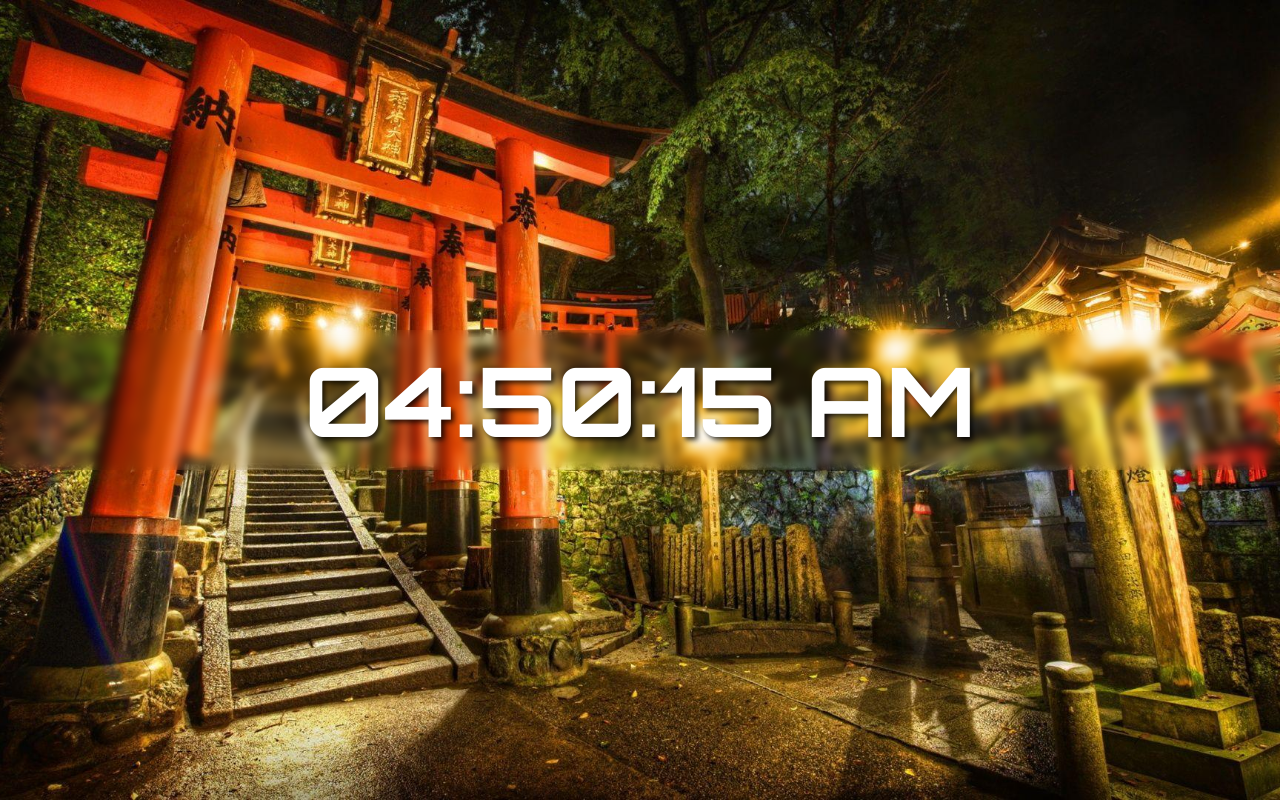
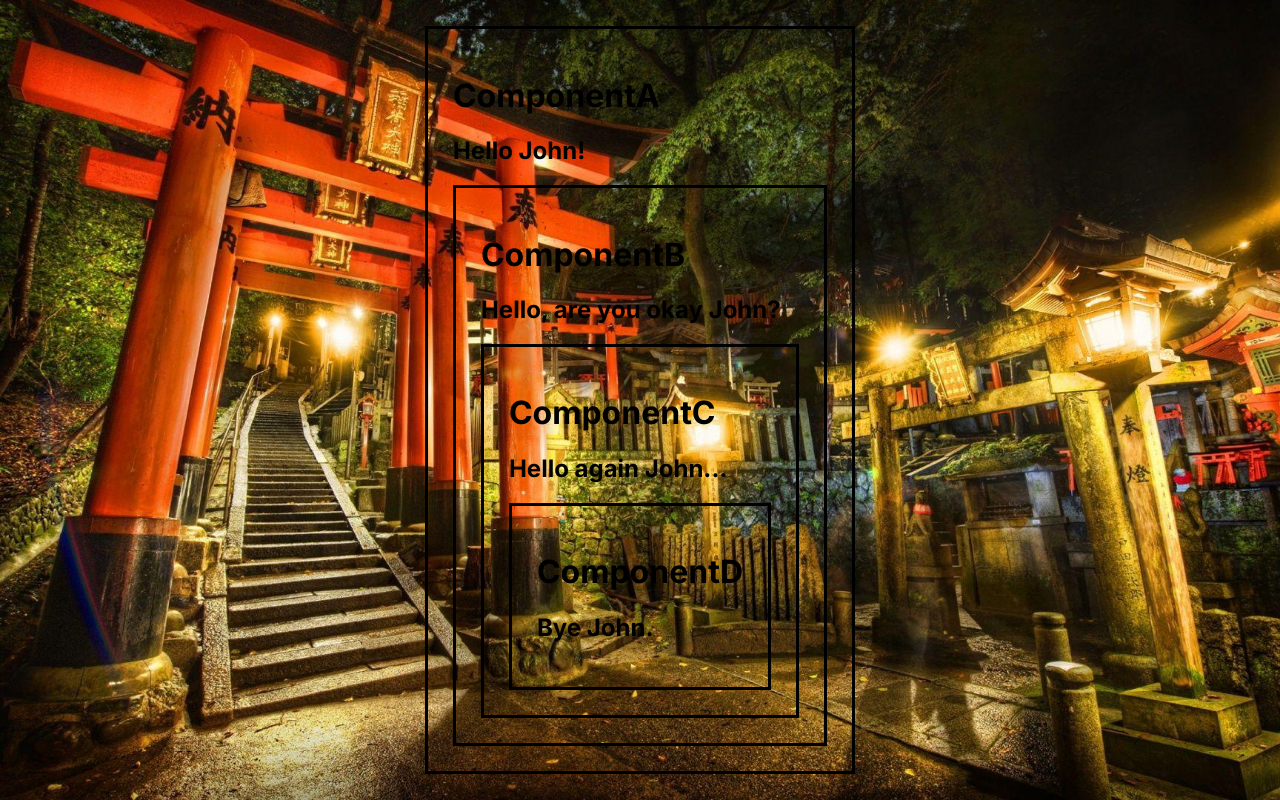
Before and after one commit to loneMatterAT/ReactJS-Fundamental-Series, a React (Vite) app: page / in a window 1280 px wide. Built offline with nearby package versions, Linux system fonts and the light colour scheme; a web font is replaced by a local one.

Commit message:
This is my 19th Series of React Fundamentals of Using useContext() hook.

```diff
--- a/src/01 - React Introduction/App.jsx
+++ b/src/01 - React Introduction/App.jsx
@@ -56,7 +56,10 @@
 // import UseEffect from '../17 - React useEffect/UseEffect.jsx';
 
 // 18 - React Digital Clock Program
-import DigitalClock from '../18 - React Digital Clock Program/DigitalClock.jsx';
+// import DigitalClock from '../18 - React Digital Clock Program/DigitalClock.jsx';
+
+// 19 - React useContext
+import ComponentA from '../19 - React useContext/ComponentA.jsx';
 
 
 function App() {
@@ -270,14 +273,36 @@ function App() {
       // );
 
       // 18 - React Digital Clock Program
+      // return(
+      //   <>
+      //         {/* <DigitalClock/> We can use it multiple times this 'DigitalClock' component */}
+      //         {/* <DigitalClock/>
+      //         <DigitalClock/>
+      //         <DigitalClock/>
+      //         <DigitalClock/>
+      //         <DigitalClock/> */}
+      //   </>
+      // );
+
+      // 19 - React useContext
+      // useContext() = React Hook that allows you to share values
+      //                between multiple level of components
+      //                without passing props through each level
+
+      // Provider Components
+      // 1. import {createContext} from 'react';
+      // 2. export const MyContext = createContext();
+      // 3. <MyContext.Provider value={value}>
+      //      <Child />
+      //    </MyContext.Provider>
+
+      // Consumer Components
+      // 1. import React { useContext } from 'react';
+      //    import { MyContext } from './ComponentA';
+      // 2. const value = useContext(MyContext);
       return(
         <>
-              <DigitalClock/> {/* We can use it multiple times this 'DigitalClock' component*/}
-              {/* <DigitalClock/>
-              <DigitalClock/>
-              <DigitalClock/>
-              <DigitalClock/>
-              <DigitalClock/> */}
+            <ComponentA/>
         </>
       );
 
--- /dev/null
+++ b/src/19 - React useContext/ComponentA.jsx
@@ -0,0 +1,30 @@
+// Importing useState and createContext
+import React, {useState, createContext} from 'react';
+
+// Exporting createContext() function
+export const UserContext = createContext();
+
+// Importing Component B
+import ComponentB from './ComponentB.jsx';
+
+// COMPONENT A = PROVIDER COMPONENT OF COMPONENT B, C, and D
+function ComponentA() {
+  // State variable
+  const [user, setUser] = useState("John");
+
+  return(
+    <>
+        <div className="box-container">
+          <h1>ComponentA</h1>
+          <h2>{`Hello ${user}!`}</h2> {/* ComponentA display username */}
+
+          {/* Component A is ready to be a provider, we don't need a props */}
+          <UserContext.Provider value={user}>
+            <ComponentB user={user}/> {/* Passing a username using props */}
+          </UserContext.Provider>
+        </div>
+    </>
+  );
+}
+
+export default ComponentA;
--- /dev/null
+++ b/src/19 - React useContext/ComponentB.jsx
@@ -0,0 +1,26 @@
+// Importing useContext hook
+import React, {useContext} from 'react';
+
+// Importing UserContext from ComponentA.jsx
+import {UserContext} from './ComponentA.jsx';
+
+
+// Importing Component C
+import ComponentC from './ComponentC.jsx';
+
+function ComponentB() {
+
+  const user = useContext(UserContext); // passing UserContext as an argument
+
+  return(
+    <>
+        <div className="box-container">
+          <h1>ComponentB</h1>
+          <h2>{`Hello, are you okay ${user}?`}</h2>
+          <ComponentC /> {/* {} means embedd javascript */}
+        </div>
+    </>
+  );
+}
+
+export default ComponentB;
--- /dev/null
+++ b/src/19 - React useContext/ComponentC.jsx
@@ -0,0 +1,27 @@
+// Importing useContext hook
+import React, {useContext} from 'react';
+
+// Importing UserContext from ComponentA.jsx
+import {UserContext} from './ComponentA.jsx';
+
+// Importing Component D
+import ComponentD from './ComponentD.jsx';
+
+
+function ComponentC() {
+
+  // State variable for useContext() hook
+  const user = useContext(UserContext); // passing UserContext as an argument
+
+  return(
+    <>
+        <div className="box-container">
+          <h1>ComponentC</h1>
+          <h2>{`Hello again ${user}...`}</h2>
+          <ComponentD />
+        </div>
+    </>
+  );
+}
+
+export default ComponentC;
--- /dev/null
+++ b/src/19 - React useContext/ComponentD.jsx
@@ -0,0 +1,29 @@
+// Importing useContext hook
+import React, {useContext} from 'react';
+
+// Importing UserContext from ComponentA.jsx
+import {UserContext} from './ComponentA.jsx';
+
+// COMPONENT D = CONSUMER COMPONENT OF COMPONENT A
+function ComponentD() {
+
+  // State variable for useContext() hook
+  const user = useContext(UserContext); // passing UserContext as an argument
+
+  return(
+    <>
+      {/* props drilling - passing to the center component, or drilling down  */}
+        <div className="box-container">
+          <h1>ComponentD</h1>
+          {/* Because of using useContext() hook,
+              we can now accessed the ComponentA value
+              which is the username 'John', we don't need
+              a props and avoid prop-drilling to pass down
+              the value */}
+          <h2>{`Bye ${user}.`}</h2>
+        </div>
+    </>
+  );
+}
+
+export default ComponentD;
--- a/src/index.css
+++ b/src/index.css
@@ -1085,3 +1085,9 @@ body {
   text-align: center;
   text-shadow: 3px 3px 5px hsla(0, 0%, 0%, 0.75);
 }
+
+/* 19 - ReactJS useContext CSS */
+.box-container {
+  border: 3px solid;
+  padding: 25px;
+}
```
